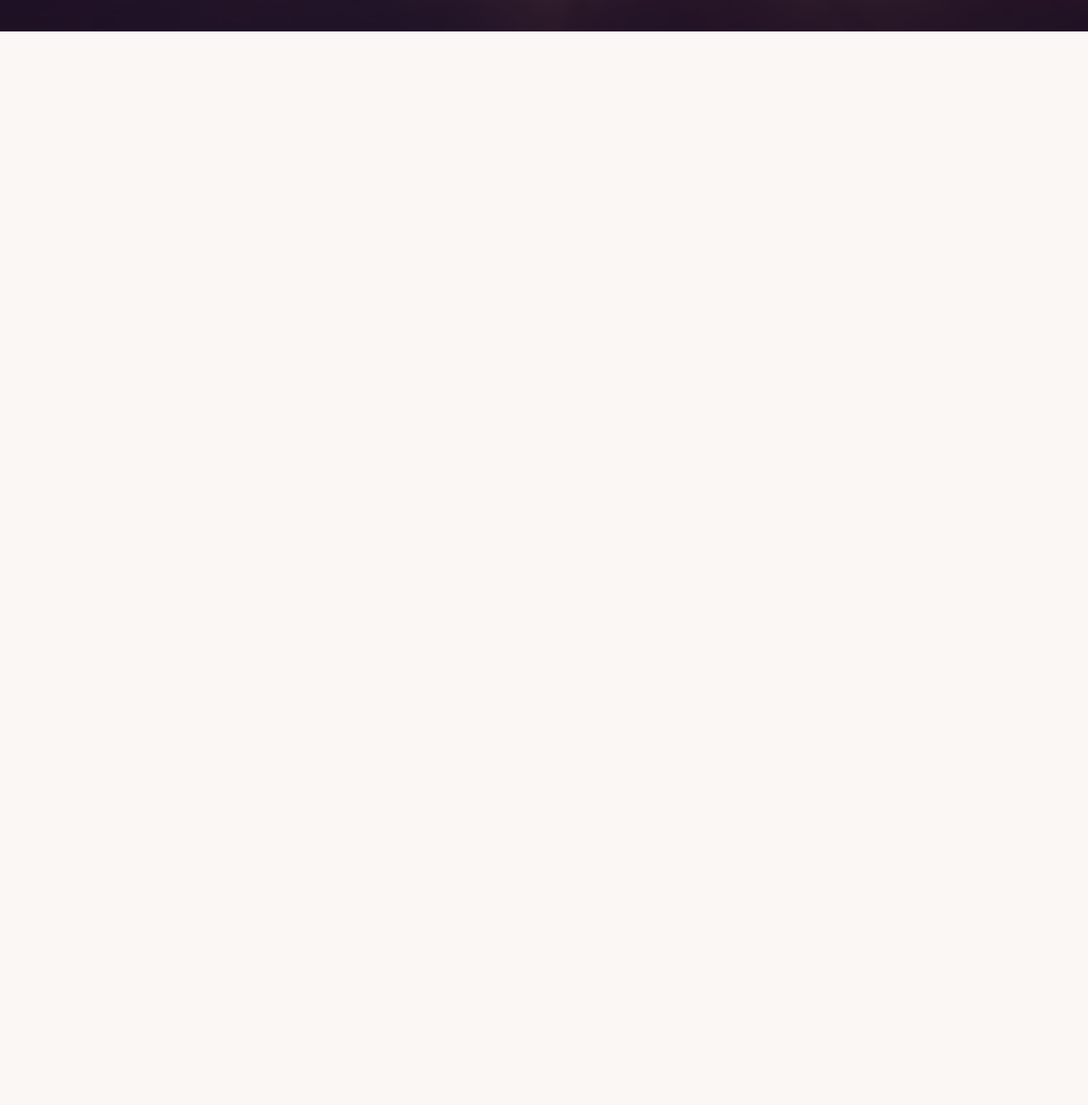
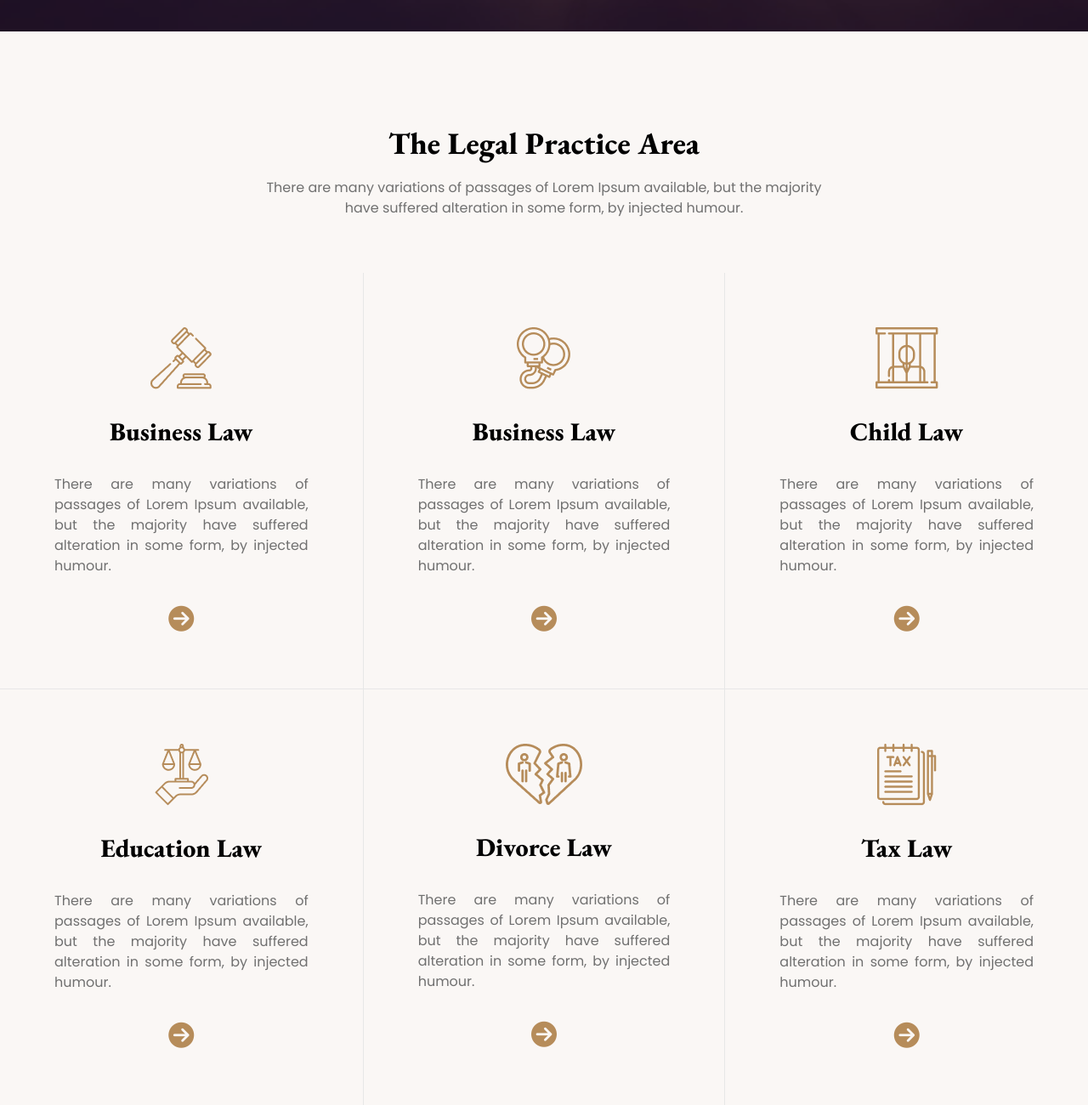
Before and after one commit to Sajidul-Is1am/legal-solution-project, a plain HTML site: page index.html in a window 1280 px wide. Shown: the part 763-2063 px from the top of the page at 85% size. Before the commit the page ends 800 px from the top, so only its background shows below. Drawn offline with nearby package versions, Linux system fonts and the light colour scheme.

Commit message:
complete prectice area

```diff
--- a/index.html
+++ b/index.html
@@ -86,11 +86,12 @@
         <div class="hero min-h-[calc(100vh-116px)] bg-banner-image">
             <div class="hero-overlay bg-opacity-60"></div>
             <div class="hero-content text-center text-neutral-content">
-                <div class="max-w-md">
-                    <h1 class="mb-5 text-5xl font-bold">We Provide Effective Legal Solutions</h1>
-                    <p class="mb-5">There are many variations of passages of Lorem Ipsum available, but the majority have suffered alteration in some form, by injected humour.</p>
+                <div class="max-w-xl">
+                    <h1 class="mb-5 text-5xl font-extrabold font-eb">We Provide Effective Legal Solutions</h1>
+                    <p class="mb-5 font-poppins text-base text-[#b7b3b3]">There are many variations of passages of Lorem
+                        Ipsum available, but the majority have suffered alteration in some form, by injected humour.</p>
                     <div class="">
-                        <input class="input rounded-md" placeholder="Search Your Service" />
+                        <input class="input rounded-md text-orange-700" placeholder="Search Your Service" />
                         <button class="rounded-md input bg-[#B68C5A]">Search</button>
                     </div>
                 </div>
@@ -99,7 +100,73 @@
     </header>
     <!-- main -->
     <main>
-
+        <!-- practice area  -->
+        <section class="max-w-7xl mx-auto">
+            <!-- title -->
+            <div class="text-center space-y-5">
+                <h1 class="text-2xl md:text-4xl font-extrabold text-black font-eb mt-28">The Legal Practice Area</h1>
+                <p class="font-base max-w-2xl mx-auto font-poppins text-[#707070] pb-16">There are many variations of
+                    passages of Lorem Ipsum available, but the majority have suffered alteration in some form, by
+                    injected humour.</p>
+            </div>
+            <!-- practice container -->
+            <div class="grid grid-cols-1 md:grid-cols-2 lg:grid-cols-3">
+                <!-- first item -->
+                <div class="text-center p-12 md:p-16 hover:bg-gradient-to-b from-[#E7E7E7] ">
+                    <img class="mx-auto" src="./images/business.png" alt="low icon">
+                    <h4 class="font-extrabold text-black font-eb text-3xl mt-8">Business Law</h4>
+                    <p class="font-base mx-auto font-poppins text-[#707070] my-8 text-justify">There are many variations
+                        of passages of Lorem Ipsum available, but the majority have suffered alteration in some form, by
+                        injected humour.</p>
+                    <a href="/" class="text-[#B68C5A] text-3xl"><i class="fa-solid fa-circle-arrow-right"></i></a>
+                </div>
+                <!-- second item -->
+                <div class="text-center p-12 md:p-16 hover:bg-gradient-to-b from-[#E7E7E7] border-x border-[#E7E7E7]">
+                    <img class="mx-auto" src="./images/criminal.png" alt="low icon">
+                    <h4 class="font-extrabold text-black font-eb text-3xl mt-8">Business Law</h4>
+                    <p class="font-base mx-auto font-poppins text-[#707070] my-8 text-justify">There are many variations
+                        of passages of Lorem Ipsum available, but the majority have suffered alteration in some form, by
+                        injected humour.</p>
+                    <a href="/" class="text-[#B68C5A] text-3xl"><i class="fa-solid fa-circle-arrow-right"></i></a>
+                </div>
+                <!-- third item -->
+                <div class="text-center p-12 md:p-16 hover:bg-gradient-to-b from-[#E7E7E7]">
+                    <img class="mx-auto" src="./images/child.png" alt="low icon">
+                    <h4 class="font-extrabold text-black font-eb text-3xl mt-8">Child Law</h4>
+                    <p class="font-base mx-auto font-poppins text-[#707070] my-8 text-justify">There are many variations
+                        of passages of Lorem Ipsum available, but the majority have suffered alteration in some form, by
+                        injected humour.</p>
+                    <a href="/" class="text-[#B68C5A] text-3xl"><i class="fa-solid fa-circle-arrow-right"></i></a>
+                </div>
+                <!-- fourth item -->
+                <div class="text-center p-12 md:p-16 hover:bg-gradient-to-b from-[#E7E7E7] border-t border-[#E7E7E7]">
+                    <img class="mx-auto" src="./images/education.png" alt="low icon">
+                    <h4 class="font-extrabold text-black font-eb text-3xl mt-8">Education Law</h4>
+                    <p class="font-base mx-auto font-poppins text-[#707070] my-8 text-justify">There are many variations
+                        of passages of Lorem Ipsum available, but the majority have suffered alteration in some form, by
+                        injected humour.</p>
+                    <a href="/" class="text-[#B68C5A] text-3xl"><i class="fa-solid fa-circle-arrow-right"></i></a>
+                </div>
+                <!-- five item -->
+                <div class="text-center p-12 md:p-16 hover:bg-gradient-to-b from-[#E7E7E7] border-x border-[#E7E7E7] border-t">
+                    <img class="mx-auto" src="./images/divorce.png" alt="low icon">
+                    <h4 class="font-extrabold text-black font-eb text-3xl mt-8">Divorce Law</h4>
+                    <p class="font-base mx-auto font-poppins text-[#707070] my-8 text-justify">There are many variations
+                        of passages of Lorem Ipsum available, but the majority have suffered alteration in some form, by
+                        injected humour.</p>
+                    <a href="/" class="text-[#B68C5A] text-3xl"><i class="fa-solid fa-circle-arrow-right"></i></a>
+                </div>
+                <!-- sixth item -->
+                <div class="text-center p-12 md:p-16 hover:bg-gradient-to-b from-[#E7E7E7] border-t border-[#E7E7E7]">
+                    <img class="mx-auto" src="./images/tax.png" alt="low icon">
+                    <h4 class="font-extrabold text-black font-eb text-3xl mt-8">Tax Law</h4>
+                    <p class="font-base mx-auto font-poppins text-[#707070] my-8 text-justify">There are many variations
+                        of passages of Lorem Ipsum available, but the majority have suffered alteration in some form, by
+                        injected humour.</p>
+                    <a href="/" class="text-[#B68C5A] text-3xl"><i class="fa-solid fa-circle-arrow-right"></i></a>
+                </div>
+            </div>
+        </section>
     </main>
     <!-- footer -->
     <footer>
```
